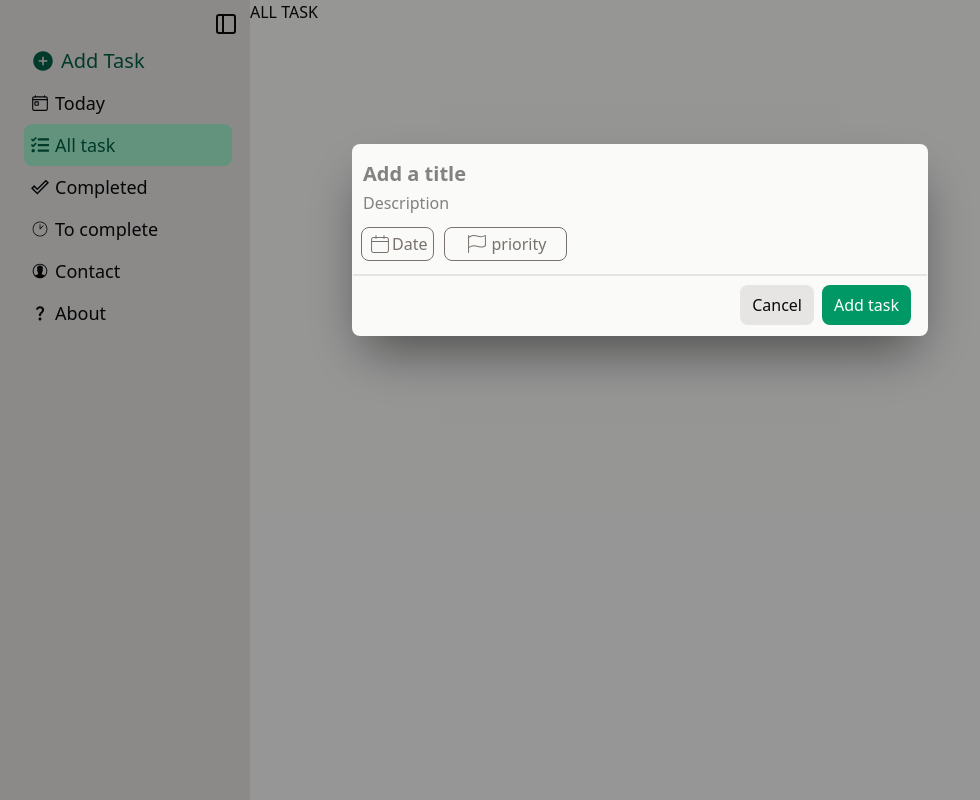
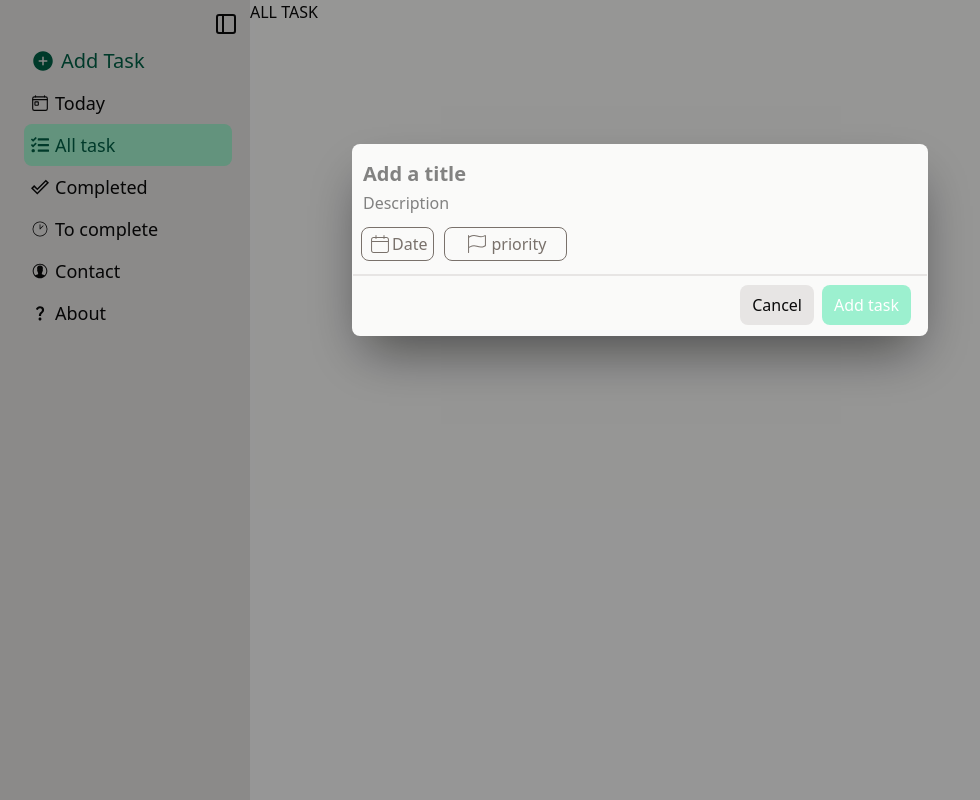
Before and after one commit to SamuD2708/To-do-React, a React (Vite) app: page /alltask in a window 1280 px wide. Both pictures are taken after a click on the button "Add Task". Shown: the whole page, without its empty margins (0-980 px from the left). Built offline with nearby package versions, Linux system fonts and the light colour scheme.

Commit message:
Aggiunta stato globale con redux
Aggiunte le funzioni add e remove alla slice delle tasks, aggiunto la meccanica per aggiungere la task allo stato globale in AddModal

```diff
--- a/package.json
+++ b/package.json
@@ -10,14 +10,17 @@
     "preview": "vite preview"
   },
   "dependencies": {
+    "@reduxjs/toolkit": "^2.8.2",
     "@tailwindcss/vite": "^4.1.8",
     "react": "^19.1.0",
     "react-datepicker": "^8.4.0",
     "react-dom": "^19.1.0",
     "react-icons": "^5.5.0",
+    "react-redux": "^9.2.0",
     "react-router-dom": "^7.6.2",
     "react-select": "^5.10.1",
-    "tailwindcss": "^4.1.8"
+    "tailwindcss": "^4.1.8",
+    "uuid": "^11.1.0"
   },
   "devDependencies": {
     "@eslint/js": "^9.25.0",
--- a/src/Components/AddModal/AddModal.jsx
+++ b/src/Components/AddModal/AddModal.jsx
@@ -4,8 +4,16 @@ import { CiCalendar } from "react-icons/ci";
 import { IoMdClose } from "react-icons/io";
 import "react-datepicker/dist/react-datepicker.css";
 import Select from "./Select";
+import useClickOutside from "../../Hooks/UsClickOutside";
+import { useSelector, useDispatch } from 'react-redux'
+import { add } from "../../Redux/TaskSlice"
+import { v7 as uuidv7 } from 'uuid'
 
 export default function AddModal({ toggleModalOpen, modalOpen }) {
+    const tasks = useSelector((state) => state.tasks.value);
+    const dispatch = useDispatch();
+
+
     // Options for priority select
     const options = [
         { value: 1, label: "Priority 1", color: 'blue' },
@@ -18,10 +26,12 @@ export default function AddModal({ toggleModalOpen, modalOpen }) {
 
     const [calendarOpen, setcalendarOpen] = useState(false);
     const [task, setTask] = useState({
+        id: uuidv7(),
         title: '',
         description: '',
         date: null,
-        priority: null
+        priority: null,
+        completed: false
     })
 
     const addPriority = (newPriority) => {
@@ -44,9 +54,28 @@ export default function AddModal({ toggleModalOpen, modalOpen }) {
         modal.current.classList.add('fade-out');
     }
 
+    const handleAdd = () => {
+        dispatch(add(task));
+
+        setTask({
+            id: uuidv7(),
+            title: '',
+            description: '',
+            date: null,
+            priority: null,
+            completed: false
+        })
+    }
+
+    useClickOutside(modal, handleClose)
+
     useEffect(() => {
         console.log(task)
     }, [task])
+
+    useEffect(() => {
+        console.log(tasks)
+    }, [tasks])
 
     // Custom datepicker input
 
@@ -73,9 +102,9 @@ export default function AddModal({ toggleModalOpen, modalOpen }) {
                 <form action="" className="h-full flex flex-col gap-3 relative " onSubmit={(e) => { e.preventDefault() }}>
                     <div>
                         <input type="text" id="task-title" placeholder="Add a title" className="w-full border-transparent h-9 text-xl font-semibold px-2.5 mt-2.5 focus-visible:outline-0"
-                            onChange={(e) => { setTask({ ...task, title: e.target.value }) }}></input>
+                            onChange={(e) => { setTask({ ...task, title: e.target.value })}} value={task.title}></input>
                         <input type="text" id="task-description" placeholder="Description" className="w-full border-transparent px-2.5 focus-visible:outline-0 "
-                            onChange={(e) => { setTask({ ...task, description: e.target.value }) }}></input>
+                            onChange={(e) => { setTask({ ...task, description: e.target.value })}} value={task.description}></input>
                     </div>
 
                     <div className="flex flex-row gap-2.5 mx-2">
@@ -102,8 +131,11 @@ export default function AddModal({ toggleModalOpen, modalOpen }) {
 
                     <div className=" h-fit absolute bottom-2.5 end-4 flex gap-2">
                         <button className=" py-2 px-3 rounded-lg bg-stone-200 hover:bg-stone-300 hover:cursor-pointer active:bg-stone-400" onClick={handleClose}>Cancel</button>
-                        <button className=" py-2 px-3 rounded-lg bg-emerald-600 hover:bg-emerald-700 hover:cursor-pointer active:bg-emerald-800 text-white" onClick={handleClose}>Add task</button>
-
+                        <button disabled={task.title === '' ? true : false}
+                            className={`py-2 px-3 rounded-lg text-white bg-emerald-600 hover:bg-emerald-700 hover:cursor-pointer
+                                 active:bg-emerald-800 disabled:bg-emerald-300/60 disabled:cursor-not-allowed`} onClick={handleAdd}>
+                            Add task
+                        </button>
                     </div>
                 </form>
 
--- /dev/null
+++ b/src/Redux/Store.js
@@ -0,0 +1,8 @@
+import { configureStore } from "@reduxjs/toolkit";
+import { tasksReducer } from "./TaskSlice";
+
+export default configureStore({
+    reducer:{
+        tasks: tasksReducer
+    }
+})
--- /dev/null
+++ b/src/Redux/TaskSlice.js
@@ -0,0 +1,22 @@
+import { createSlice } from "@reduxjs/toolkit";
+
+
+export const TaskSlice = createSlice({
+    name: 'tasks',
+    initialState: {
+        value: []
+    },
+    reducers: {
+        add: (state, action) => {
+            state.value.push(action.payload);
+        },
+
+        remove: (state, action) => {
+            state.value = state.value.filter((task) => task.id != action.payload)
+        }
+    }
+})
+
+export const {add, remove} = TaskSlice.actions;
+
+export const tasksReducer = TaskSlice.reducer;
--- a/src/main.jsx
+++ b/src/main.jsx
@@ -6,6 +6,7 @@ import Completed from './Pages/Completed.jsx'
 import ToComplete from './Pages/ToComplete.jsx'
 import Contact from './Pages/Contact.jsx'
 import AllTask from "./Pages/AllTask.jsx"
+import { Provider } from 'react-redux'
 
 // FILE CSS
 import './index.css'
@@ -13,6 +14,7 @@ import './index.css'
 import { StrictMode } from 'react'
 import { createRoot } from 'react-dom/client'
 import { createBrowserRouter, RouterProvider } from 'react-router-dom'
+import Store from './Redux/Store.js'
 
 const router = createBrowserRouter([
   {
@@ -53,6 +55,8 @@ const router = createBrowserRouter([
 
 createRoot(document.getElementById('root')).render(
   <StrictMode>
-    <RouterProvider router={router}></RouterProvider>
+    <Provider store={Store}>
+      <RouterProvider router={router}></RouterProvider>
+    </Provider>
   </StrictMode>,
 )
```
Also changed, not shown: 1 other file (tests, documents, lock files or other folders).
